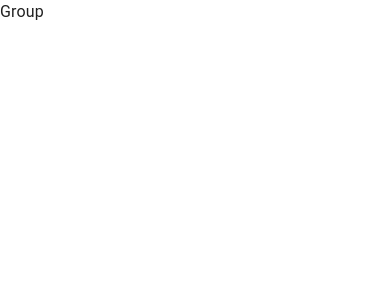
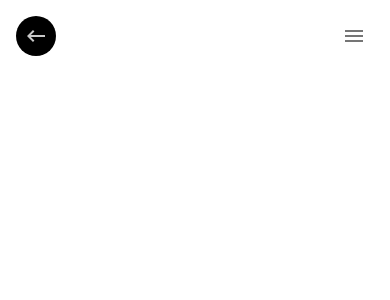
Before and after one commit to VivekDudi-Github/ChatApp, a React (Vite) app in the folder client/: page /groups in a window 390 px wide. Shown: the top 300 px of the page. Built offline with nearby package versions, Linux system fonts and the light colour scheme.

Commit message:
added manage GroupComponent

```diff
--- a/client/src/pages/Group.jsx
+++ b/client/src/pages/Group.jsx
@@ -1,9 +1,129 @@
-import React from 'react'
+import React, { useState } from 'react'
+import {Drawer, Grid, IconButton, Stack, Tooltip, Typography} from '@mui/material'
+import {KeyboardBackspaceOutlined, Menu as MenuIcon} from '@mui/icons-material'
+import {useNavigate, useSearchParams} from 'react-router-dom'
+import { memo } from 'react';
+import { StyledLink } from '../components/styles/StylesComponent';
+import AvatarCard from '../shared/AvatarCard'
+import { sampleGroup } from '../shared/data';
 
 function Group() {
+const navigate = useNavigate() ;
+const CurrentGroup_id = useSearchParams()[0].get('group')
+
+
+const [isMobileOpen, setisMobileOpen] = useState(false) ;
+
+
+const handleMobile = () => {
+  setisMobileOpen(prev => !prev)
+}
+
+const iconBtns = (
+  <>
+  <IconButton
+  onClick={handleMobile}
+  sx={{
+    display : {
+      xs : 'block' ,
+      sm : 'none' ,
+      right : '1rem' ,
+      top : '1rem' ,
+      position : 'absolute' ,
+    }
+  }}>
+
+    <MenuIcon />
+  </IconButton>
+    <Tooltip title='black'>
+      <IconButton
+      sx={{
+        position : 'absolute' ,
+        top : '1rem' ,
+        left : '1rem' ,
+        color : 'rgb(200,200,200)' ,
+        bgcolor : 'black' ,
+        ":hover" : {
+          bgcolor : 'black'
+        }
+      }}
+      onClick={() => navigate('/')}
+      >
+        <KeyboardBackspaceOutlined />
+      </IconButton>
+    </Tooltip>
+  </>)
   return (
-    <div>Group</div>
+    <Grid container height={'100vh'}>
+      <Grid item
+      sx={{
+        display : {
+          xs : 'none' ,
+          sm : 'block'
+        }
+      }}
+      sm={4}
+      >
+        <GroupList myGroup={sampleGroup} CurrentGroup_id={CurrentGroup_id} />
+      </Grid>
+
+      <Grid item
+      xs={12}
+      sm={8}
+      sx={{
+        display : 'flex' ,
+        flexDirection : 'column' ,
+        position : 'relative' ,
+        padding : ' 1rem 3rem' ,
+        alignItems : 'center'
+      }}
+      >
+        {iconBtns}
+      </Grid>
+
+      <Drawer
+      sx={{
+        display : {
+          xs : 'block' ,
+          sm : 'none'
+        }
+      }} open={isMobileOpen} onClose={() => setisMobileOpen(false)}>
+      <GroupList w={'50vw'} myGroup={sampleGroup} CurrentGroup_id={CurrentGroup_id} />
+      </Drawer>
+    </Grid>
   )
 }
 
+const GroupList = ({w='100%' , myGroup = [] , CurrentGroup_id}) => {
+  return <Stack width={w}>
+    {myGroup.length > 0 ?
+    myGroup.map((g , index) => <GeoupListItems group={g} CurrentGroup_id={CurrentGroup_id} key={index}/> )
+    :
+    <Typography p={'1rem'} textAlign={'center'}>No Group</Typography>
+    }
+  </Stack>
+}
+
+const GeoupListItems =memo (({group , CurrentGroup_id}) => {
+  const {name , avatar , _id} = group ;
+
+  return (
+  <StyledLink to={`?groups=${_id}`} onClick={e => {if(CurrentGroup_id ===_id)  e.preventDefault()}  }>
+    <Stack
+    sx={{
+      ":hover":{
+        bgcolor : 'rgba(0,0,0,0.4)'
+      } ,
+      transitionDuration : '200ms' ,
+    }}
+    direction={'row'}
+    spacing={'1rem'} alignItems={'center'}>
+      <AvatarCard avatar={[avatar]}/>
+      <Typography>{name}</Typography>
+    </Stack>
+  </StyledLink>)
+})
+
+
+
 export default Group
--- a/client/src/shared/data.js
+++ b/client/src/shared/data.js
@@ -81,3 +81,21 @@ export const SampleMessage  = [
 
   },
 ]
+
+export const sampleGroup = [
+  {
+    avatar : 'https://www.w3schools.com/howto/img_avatar.png'  ,
+    _id : 'group1' ,
+    name : 'Group 1'
+  } ,
+  {
+    avatar : 'https://www.w3schools.com/howto/img_avatar.png'  ,
+    _id : 'group2' ,
+    name : 'Group 2'
+  } ,
+  {
+    avatar : 'https://www.w3schools.com/howto/img_avatar.png'  ,
+    _id : 'group3' ,
+    name : 'Group 3'
+  } ,
+]
```
